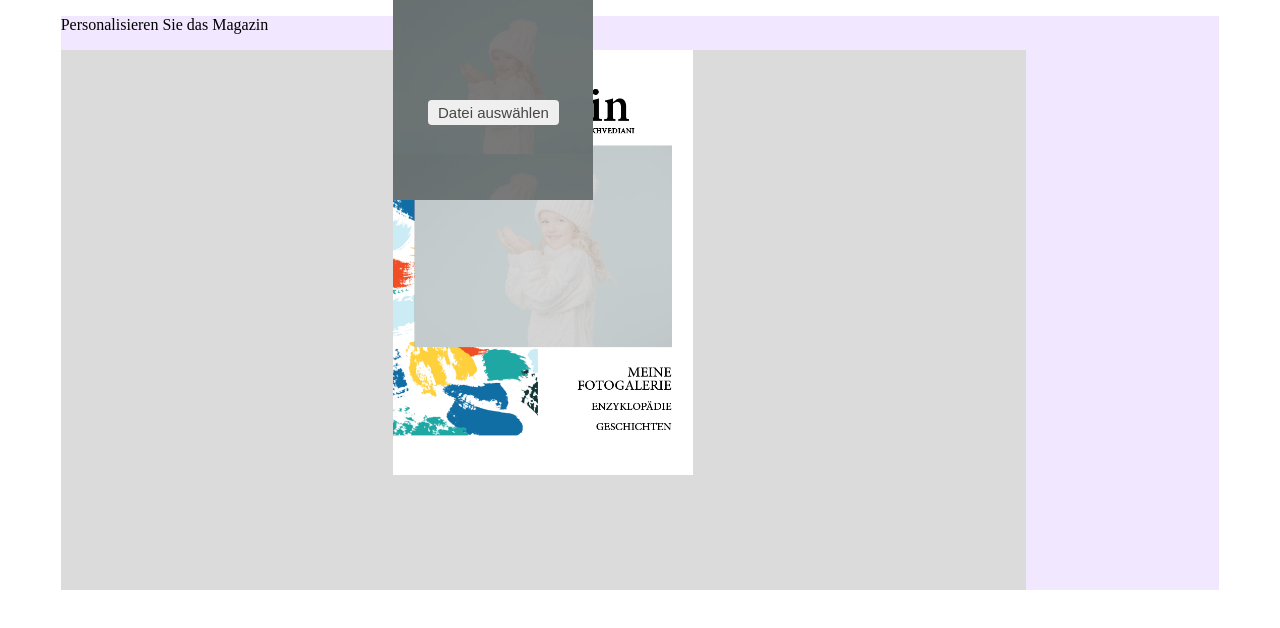
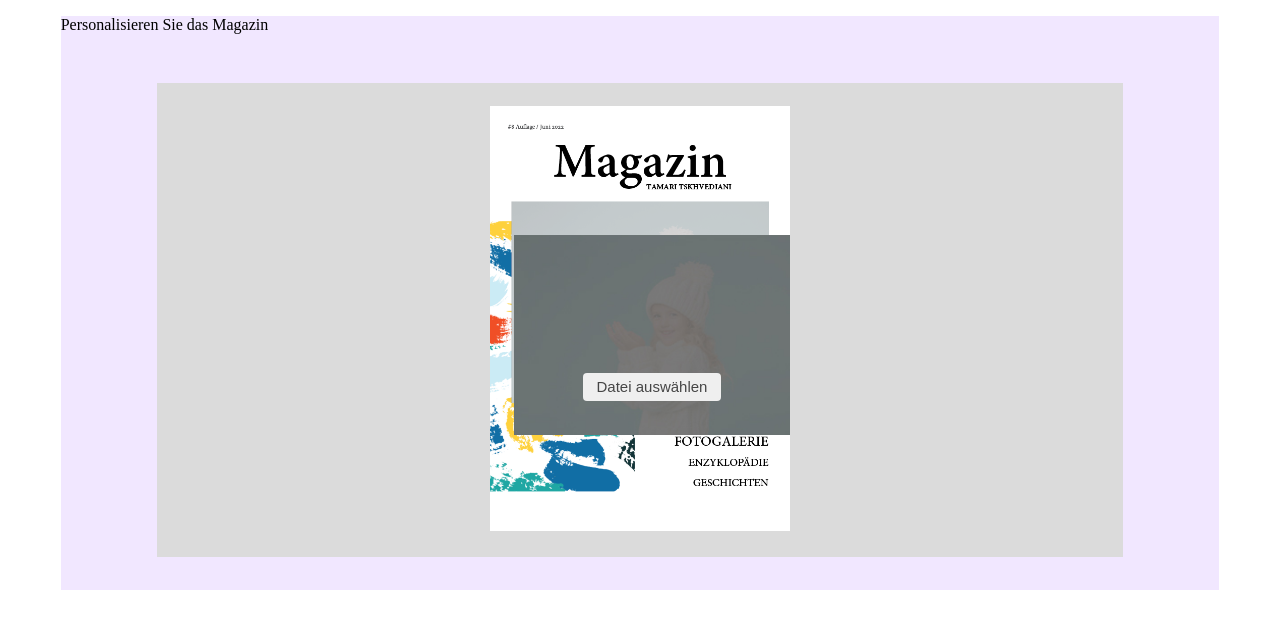
Before and after one commit to Ilia898/Angular-SASS-project-page-banners, an Angular app in the folder pagesandparts/: page / in a window 1280 px wide. Shown: the top 628 px of the page. Built offline with nearby package versions, Linux system fonts and the light colour scheme.

Commit message:
19.03.23-1

```diff
--- a/pagesandparts/src/app/pages/editor/editor.component.html
+++ b/pagesandparts/src/app/pages/editor/editor.component.html
@@ -14,12 +14,12 @@
         </div>
         <div class="cropper">
           <app-cropper
-          [width]="200"
+          [width]="280"
           [height]="200"
           [left]="0"
           [top]="0"
-          [posTop]="0"
-          [posLeft]="0"
+          [posTop]="-100"
+          [posLeft]="8"
           ></app-cropper>
         </div>
       </div>
--- a/pagesandparts/src/app/pages/editor/editor.component.scss
+++ b/pagesandparts/src/app/pages/editor/editor.component.scss
@@ -13,14 +13,18 @@
     background: #F1E7FF;
 
     .pages-block{
+      display: flex;
+      margin: auto;
+      padding: 2% 0;
       background: #DBDBDB;
 
       .page{
         width: max-content;
-        height: max-content;
+        height: 428px;
         margin: auto;
 
         .cropper-img{
+          position: relative;
           margin: auto;
 
           img{
@@ -30,8 +34,6 @@
         }
 
         .cropper{
-          position: absolute;
-          top: 0;
 
         }
       }
```
